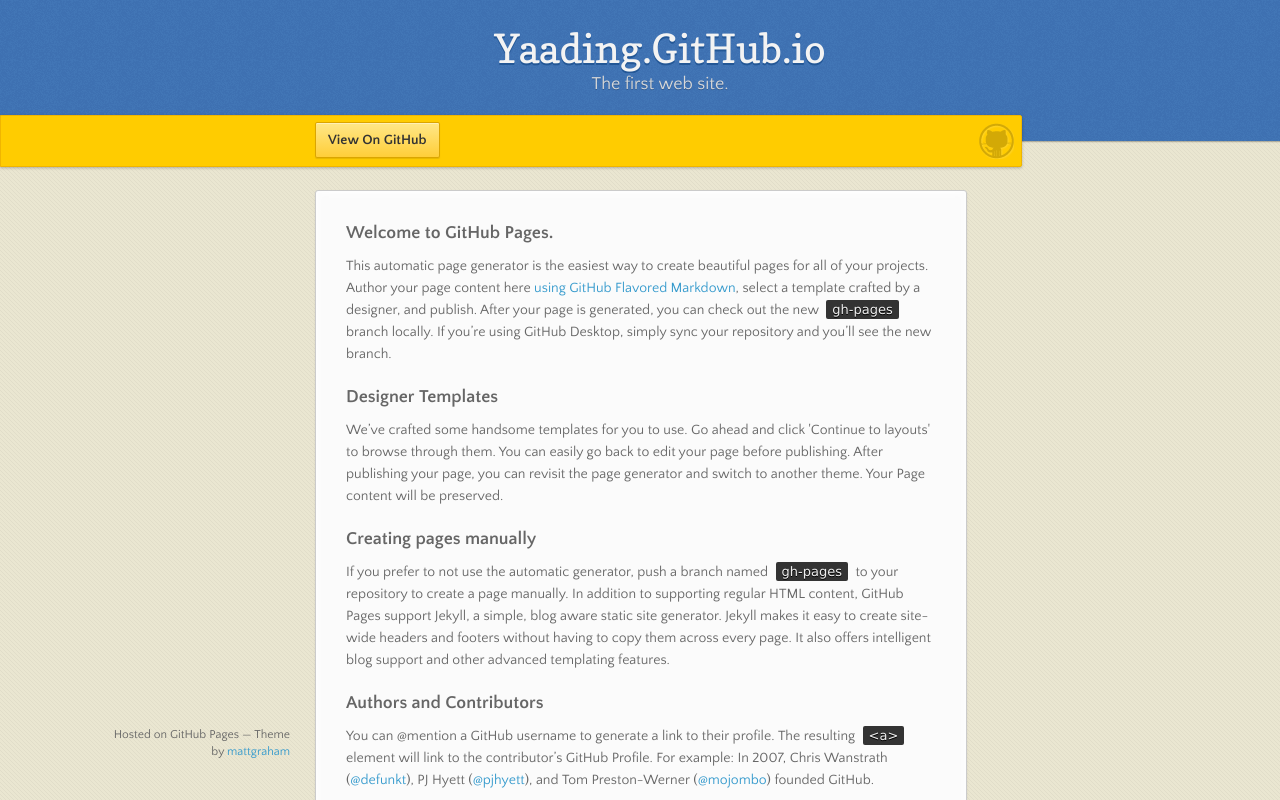
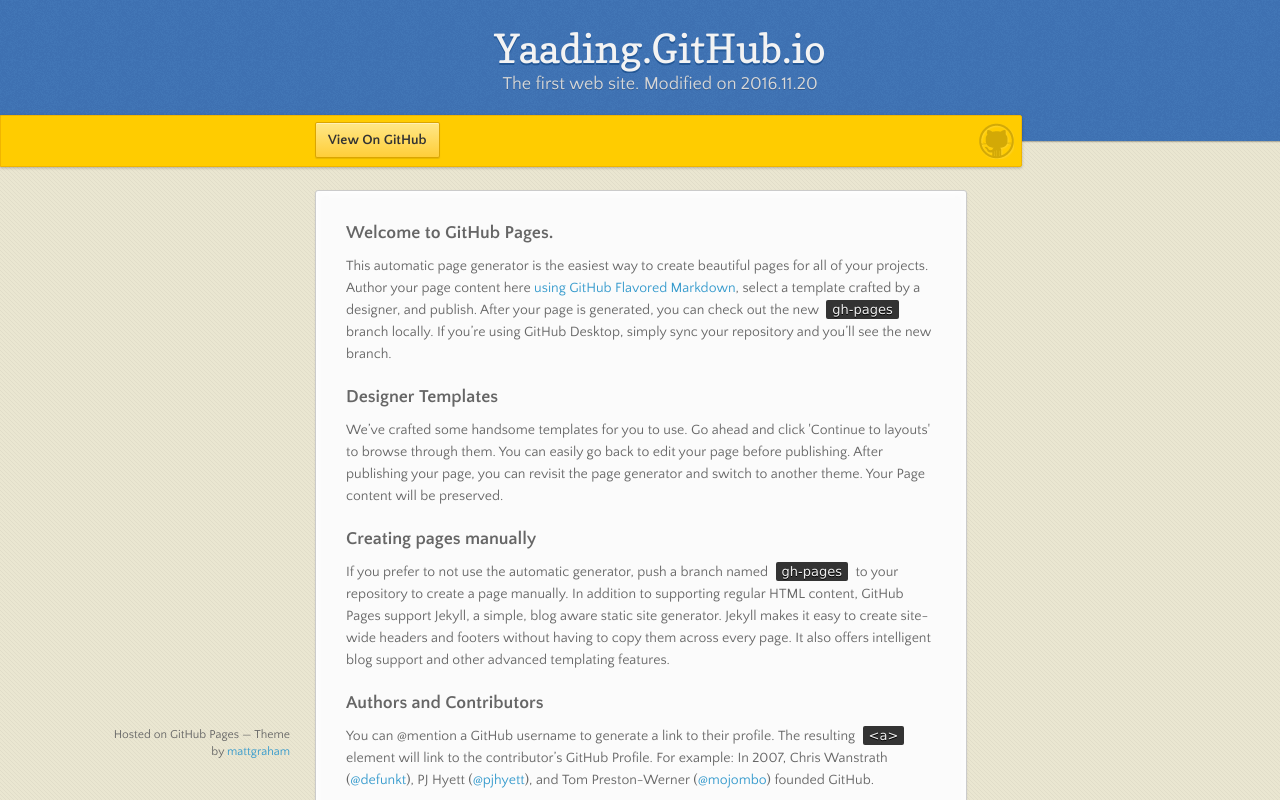
Before and after one commit to yaading/yaading.github.io, a plain HTML site: page index.html in a window 1280 px wide. Shown: the top 800 px of the page. Drawn offline with nearby package versions, Linux system fonts and the light colour scheme.

Commit message:
Test from VS2013

```diff
--- a/index.html
+++ b/index.html
@@ -18,7 +18,7 @@
 
       <header>
         <h1>Yaading.GitHub.io</h1>
-        <p>The first web site.</p>
+        <p>The first web site. Modified on 2016.11.20</p>
       </header>
 
       <div id="banner">
```
